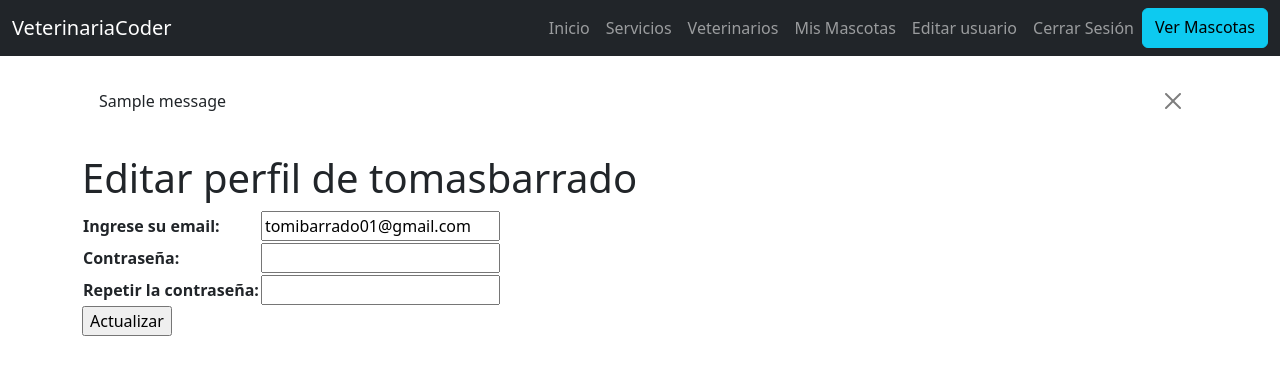
After one commit to TomasBarrado/Entrega_Final, a Django app: page /accounts/edit/ in a window 1280 px wide. The commit adds this page. Shown: the top 375 px of the page. Run offline with Django 5.2, Linux system fonts and the light colour scheme; a user stored in the database is signed in; one stand-in notice (Sample message) is shown.

Commit message:
Boton editar usuario

```diff
--- a/users/forms.py
+++ b/users/forms.py
@@ -8,3 +8,27 @@ class RegistroForm(UserCreationForm):
     class Meta:
         model = User
         fields = ['username', 'email', 'password1', 'password2']
+
+from django.contrib.auth.forms import UserCreationForm, UserChangeForm
+
+
+class UserEditForm(UserCreationForm):
+
+    # Obligatorios
+    email = forms.EmailField(label="Ingrese su email:")
+    password1 = forms.CharField(label='Contraseña', widget=forms.PasswordInput)
+    password2 = forms.CharField(label='Repetir la contraseña', widget=forms.PasswordInput)
+    # No obligatorios
+    # last_name = forms.CharField()
+    # first_name = forms.CharField()
+
+    class Meta:
+        model = User
+        fields = [
+            'email',
+            'password1',
+            'password2',
+            # 'last_name',
+            # 'first_name'
+        ]
+        help_texts = {k:"" for k in fields}
--- /dev/null
+++ b/users/templates/users/editar_usuario.html
@@ -0,0 +1,17 @@
+{% extends "base.html" %}
+
+{% load static %}
+
+{% block title %} Editar Perfil {% endblock title %}
+
+{% block content %}
+    <h1>Editar perfil de {{ usuario }}</h1>
+
+    <form action="" method="POST">
+        {% csrf_token %}
+        <table>
+            {{ mi_form.as_table }}
+        </table>
+        <input type="submit" value="Actualizar">
+    </form>
+{% endblock content %}
--- a/users/urls.py
+++ b/users/urls.py
@@ -8,4 +8,5 @@ urlpatterns = [
     path('login/', auth_views.LoginView.as_view(template_name='users/login.html'), name='login'),
     path('profile/', views.perfil, name='perfil'),
     path('logout/', LogoutView.as_view(next_page='inicio'), name='logout'),
+    path('edit/', views.editar_perfil, name="EditarPerfil"),
 ]
--- a/users/views.py
+++ b/users/views.py
@@ -2,7 +2,9 @@ from django.shortcuts import render, redirect
 from django.contrib.auth import login, authenticate
 from django.contrib.auth.forms import AuthenticationForm
 from django.contrib.auth.decorators import login_required
-from .forms import RegistroForm
+from .forms import RegistroForm, UserEditForm
+from django.contrib import messages
+
 
 
 def registro(request):
@@ -30,3 +32,30 @@ def login_view(request):
 @login_required
 def perfil(request):
     return render(request, 'users/perfil.html')
+
+   # Vista de editar el perfil
+@login_required
+def editar_perfil(request):
+    usuario = request.user
+
+    if request.method == 'POST':
+        miFormulario = UserEditForm(request.POST, request.FILES, instance=usuario)
+
+        if miFormulario.is_valid():
+            if miFormulario.cleaned_data.get('imagen'):
+                if Imagen.objects.filter(user=usuario).exists():
+                    usuario.imagen.imagen = miFormulario.cleaned_data.get('imagen')
+                    usuario.imagen.save()
+                else:
+                    avatar = Imagen(user=usuario, imagen=miFormulario.cleaned_data.get('imagen'))
+                    avatar.save()
+
+            miFormulario.save()
+
+            # Mensaje de confirmación
+            messages.success(request, '¡Tu contraseña ha sido cambiada exitosamente!')
+            return redirect('perfil')  # Redirige al perfil u otra página
+    else:
+        miFormulario = UserEditForm(instance=usuario)
+
+    return render(request, "users/editar_usuario.html", {"mi_form": miFormulario, "usuario": usuario})
--- a/veterinaria/templates/base.html
+++ b/veterinaria/templates/base.html
@@ -18,7 +18,6 @@
                     <li class="nav-item">
                         <a class="nav-link btn btn-primary" href="{% url 'inicio' %}">Inicio</a>
                     </li>
-
                     <li class="nav-item">
                         <a class="nav-link" href="{% url 'lista_servicios' %}">Servicios</a>
                     </li>
@@ -27,8 +26,11 @@
                     </li>
 
                     {% if user.is_authenticated %}
-                         <li class="nav-item">
-                           <a class="nav-link" href="{% url 'lista_mascotas' %}">Mis Mascotas</a>
+                        <li class="nav-item">
+                            <a class="nav-link" href="{% url 'lista_mascotas' %}">Mis Mascotas</a>
+                        </li>
+                        <li class="nav-item">
+                            <a class="nav-link" href="{% url 'EditarPerfil' %}">Editar usuario</a>
                         </li>
                         <li class="nav-item">
                             <form action="{% url 'logout' %}" method="POST" style="display: inline;">
@@ -44,11 +46,10 @@
                             <a class="nav-link" href="{% url 'signup' %}">Registrarse</a>
                         </li>
                     {% endif %}
+
                     {% if user.is_authenticated and user.is_staff %}
                         <a href="{% url 'mascotas_por_usuario' %}" class="btn btn-info">Ver Mascotas</a>
                     {% endif %}
-
-
                 </ul>
             </div>
         </div>
@@ -56,12 +57,22 @@
 
 
 
+    <div class="container mt-3">
+        {% if messages %}
+            {% for message in messages %}
+                <div class="alert {{ message.tags }} alert-dismissible fade show" role="alert">
+                    {{ message }}
+                    <button type="button" class="btn-close" data-bs-dismiss="alert" aria-label="Close"></button>
+                </div>
+            {% endfor %}
+        {% endif %}
+    </div>
+
     <div class="container mt-4">
         {% block content %}
         {% endblock %}
     </div>
 
-
     <script src="https://cdn.jsdelivr.net/npm/bootstrap@5.3.0/dist/js/bootstrap.bundle.min.js"></script>
 </body>
 </html>
```
Also changed, not shown: gestion/templates/gestion/error.html (deleted, +0 -7 lines), db.sqlite3.
